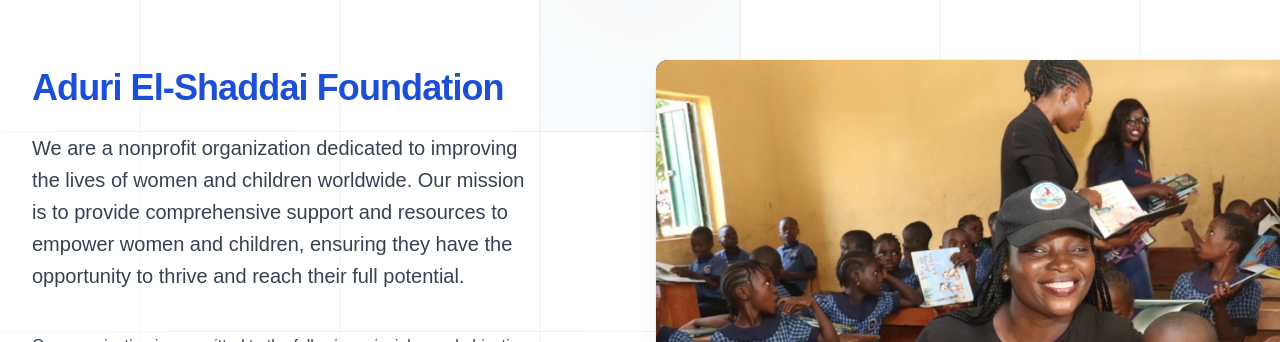
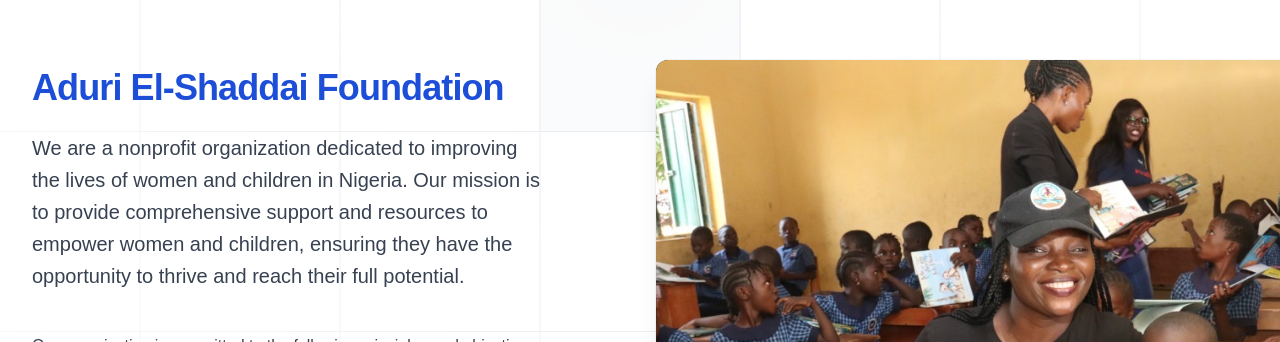
Before and after one commit to Charleslogan99/Aduri, a React (Create React App) app: page / in a window 1280 px wide. Shown: the part 3660-4002 px from the top of the page. Built offline with nearby package versions, Linux system fonts and the light colour scheme; a web font is replaced by a local one.

Commit message:
another  addition

```diff
--- a/src/components/Carousel.js
+++ b/src/components/Carousel.js
@@ -5,7 +5,7 @@
 
 const Carousel = ({ title, date, description, images }) => {
   const settings = {
-    dots: true,
+    dots: false,
     infinite: true,
     speed: 500,
     slidesToShow: 1,
@@ -19,7 +19,7 @@
           slidesToShow: 1,
           slidesToScroll: 1,
           infinite: true,
-          dots: true
+          dots: false
         }
       },
       {
--- a/src/components/Section.js
+++ b/src/components/Section.js
@@ -45,7 +45,7 @@
                 Aduri El-Shaddai Foundation
               </h1>
               <p className="mt-6 text-xl leading-8 text-gray-700">
-                We are a nonprofit organization dedicated to improving the lives of women and children worldwide. Our mission is to provide comprehensive support and resources to empower women and children, ensuring they have the opportunity to thrive and reach their full potential.
+                We are a nonprofit organization dedicated to improving the lives of women and children in Nigeria. Our mission is to provide comprehensive support and resources to empower women and children, ensuring they have the opportunity to thrive and reach their full potential.
               </p>
             </div>
           </div>
```
